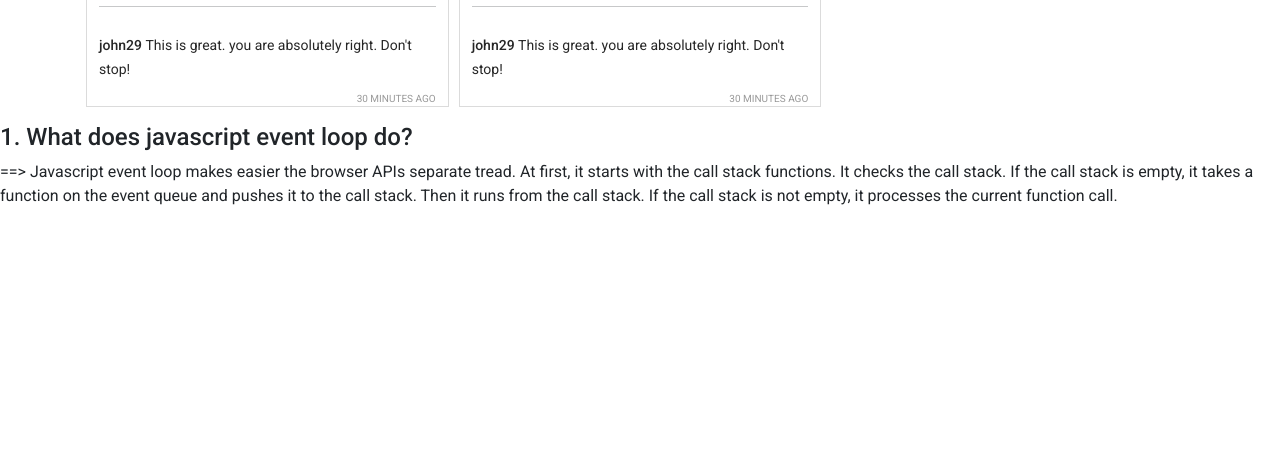
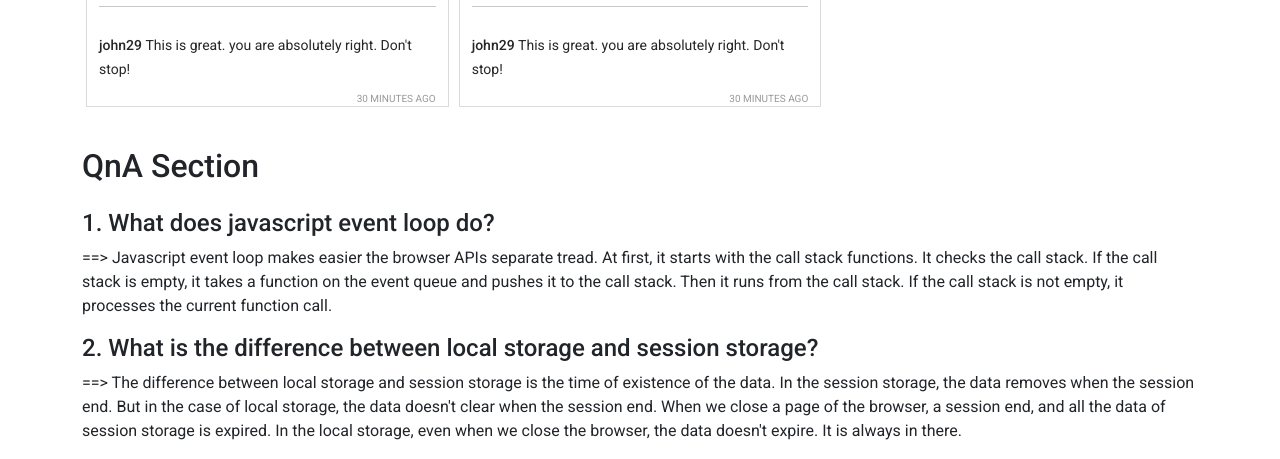
Before and after one commit to adritadeb/insta-shohor, a plain HTML site: page index.html in a window 1280 px wide. Shown: the part 1425-1884 px from the top of the page. Before the commit the page ends 1649 px from the top, so only its background shows below. Drawn offline with nearby package versions, Linux system fonts and the light colour scheme.

Commit message:
second-ans-done

```diff
--- a/index.html
+++ b/index.html
@@ -57,12 +57,19 @@
             <h1>Reported posts</h1>
         </div>
     </main>
-    <section>
-        <h4>1. What does javascript event loop do?</h4>
+    <section class="container">
+        <h2 class="my-4">QnA Section</h2>
+        <h4 class="">1. What does javascript event loop do?</h4>
         <p>==> Javascript event loop makes easier the browser APIs separate tread. At first, it starts with the call
             stack functions. It checks the call stack. If the call stack is empty, it takes a function on the
             event queue and pushes it to the call stack. Then it runs from the call stack. If the call stack is not
             empty, it processes the current function call.</p>
+        <h4>2. What is the difference between local storage and session storage?</h4>
+        <p>==> The difference between local storage and session storage is the time of existence of the data. In the
+            session storage, the data removes when the session end. But in the case of local storage, the data doesn't
+            clear when the session end. When we close a page of the browser, a session end, and all the data of session
+            storage is expired. In the local storage, even when we close the browser, the data doesn't expire. It is
+            always in there.</p>
     </section>
     <footer></footer>
 
```
